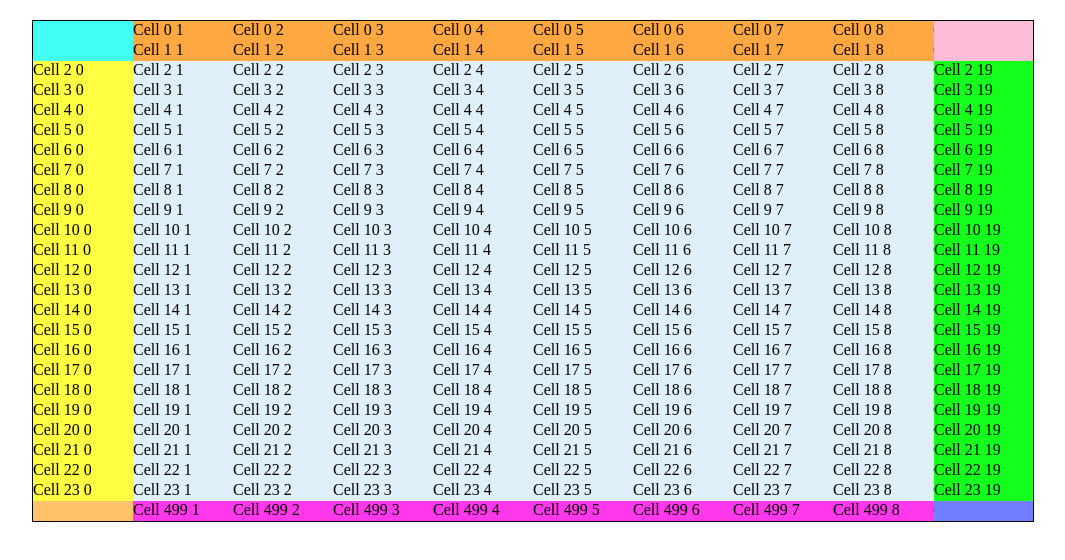
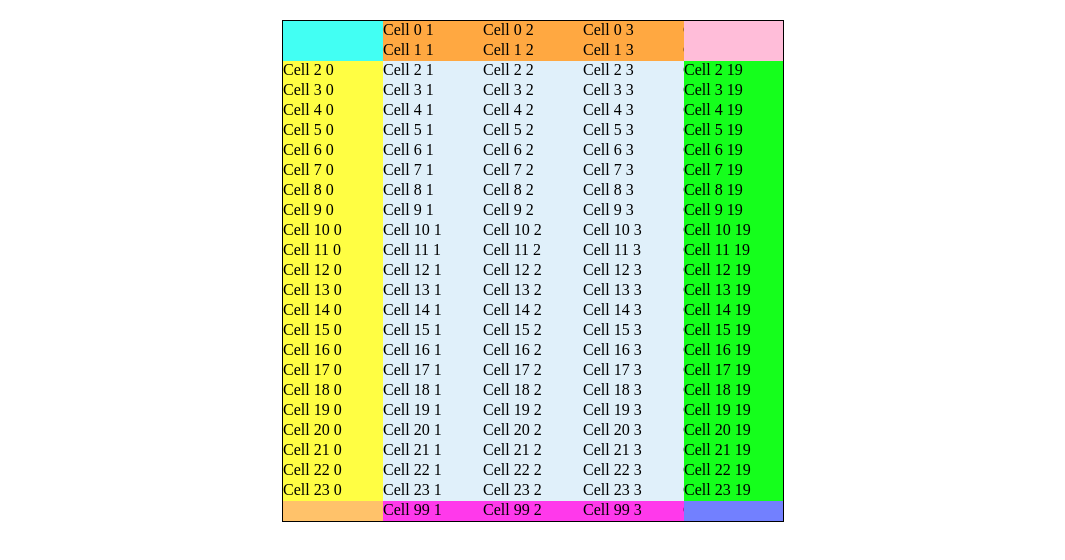
Before and after one commit to dastrobu/angular-table-study, an Angular app: page / in a window 1280 px wide. Shown: the top 560 px of the page, without its empty margins (107-1172 px from the left). Built offline with nearby package versions, Linux system fonts and the light colour scheme.

Commit message:
switched from translate3d to left and top to get better performance for IE and Firefox.

```diff
--- a/src/app/app.component.html
+++ b/src/app/app.component.html
@@ -4,4 +4,4 @@
 <matrix-view
     [config]="configSubject"
     [model]="modelSubject"
-    style="width: 1000px; height: 500px; margin-left: auto; margin-right: auto; margin-top: 20px; display: block"></matrix-view>
+    style="width: 500px; height: 500px; margin-left: auto; margin-right: auto; margin-top: 20px; display: block"></matrix-view>
--- a/src/app/app.component.ts
+++ b/src/app/app.component.ts
@@ -15,7 +15,7 @@ export class AppComponent implements OnInit {
     };
     configSubject = new BehaviorSubject<MatrixViewConfig>(this.config);
 
-    rows = 500;
+    rows = 100;
     cols = 20;
 
     ngOnInit(): void {
--- a/src/app/matrix-view/matrix-view-view-model.ts
+++ b/src/app/matrix-view/matrix-view-view-model.ts
@@ -203,23 +203,33 @@ export class MatrixViewViewModel<CellValueType> implements OnInit, OnDestroy {
         matrixViewComponent.zone.runOutsideAngular(() => {
             const containerNativeElement = this.matrixViewComponent.container.nativeElement;
             this.scrollListener = () => {
-                const scrollLeft = containerNativeElement.scrollLeft;
-                const scrollTop = containerNativeElement.scrollTop;
+                const scrollLeftPx = -containerNativeElement.scrollLeft + 'px';
+                const scrollTopPx = -containerNativeElement.scrollTop + 'px';
+                // to synchronize scroll there are several options.
+                // 1. use translate3d(-scrollLeft px, 0, 0) and hope for a good GPU.
+                //    This works well in Chrome, but not in IE und Firefox. The latter two browsers show a very bad
+                //    performance.
+                // 2. use scrollTo(scrollLeft, 0)
+                //    This works well in Chrome and and Firefox, IE ignores the scrollTo call completely.
+                // 3. use left = -scrollLeft px
+                //    This works in all Browsers and scrolling performance is the best one of all three options.
+                //    In Chrome performance is excellent, Firefox and IE show some lack for big data sets.
+
                 const canvasTop = matrixViewComponent.canvasTop;
                 if (canvasTop) {
-                    canvasTop.nativeElement.style.transform = 'translate3d(' + -scrollLeft + 'px, 0, 0)';
+                    canvasTop.nativeElement.style.left = scrollLeftPx;
                 }
                 const canvasBottom = matrixViewComponent.canvasBottom;
                 if (canvasBottom) {
-                    canvasBottom.nativeElement.style.transform = 'translate3d(' + -scrollLeft + 'px, 0, 0)';
+                    canvasBottom.nativeElement.style.left = scrollLeftPx;
                 }
                 const canvasLeft = matrixViewComponent.canvasLeft;
                 if (canvasLeft) {
-                    canvasLeft.nativeElement.style.transform = 'translate3d(0, ' + -scrollTop + 'px, 0)';
+                    canvasLeft.nativeElement.style.top = scrollTopPx;
                 }
                 const canvasRight = matrixViewComponent.canvasRight;
                 if (canvasRight) {
-                    canvasRight.nativeElement.style.transform = 'translate3d(0, ' + -scrollTop + 'px, 0)';
+                    canvasRight.nativeElement.style.top = scrollTopPx;
                 }
             };
             this.matrixViewComponent.container.nativeElement.addEventListener('scroll', this.scrollListener);
```
